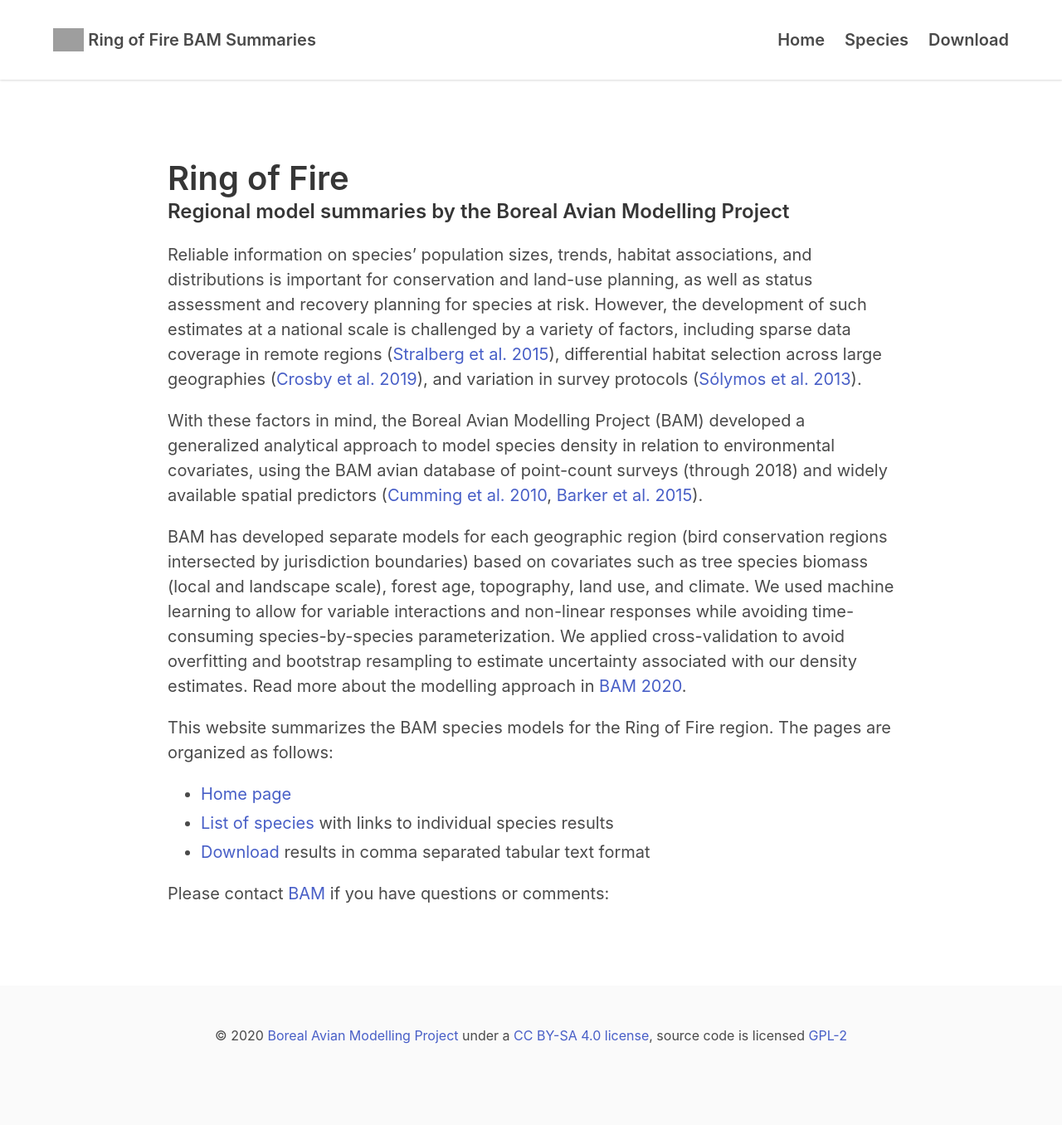
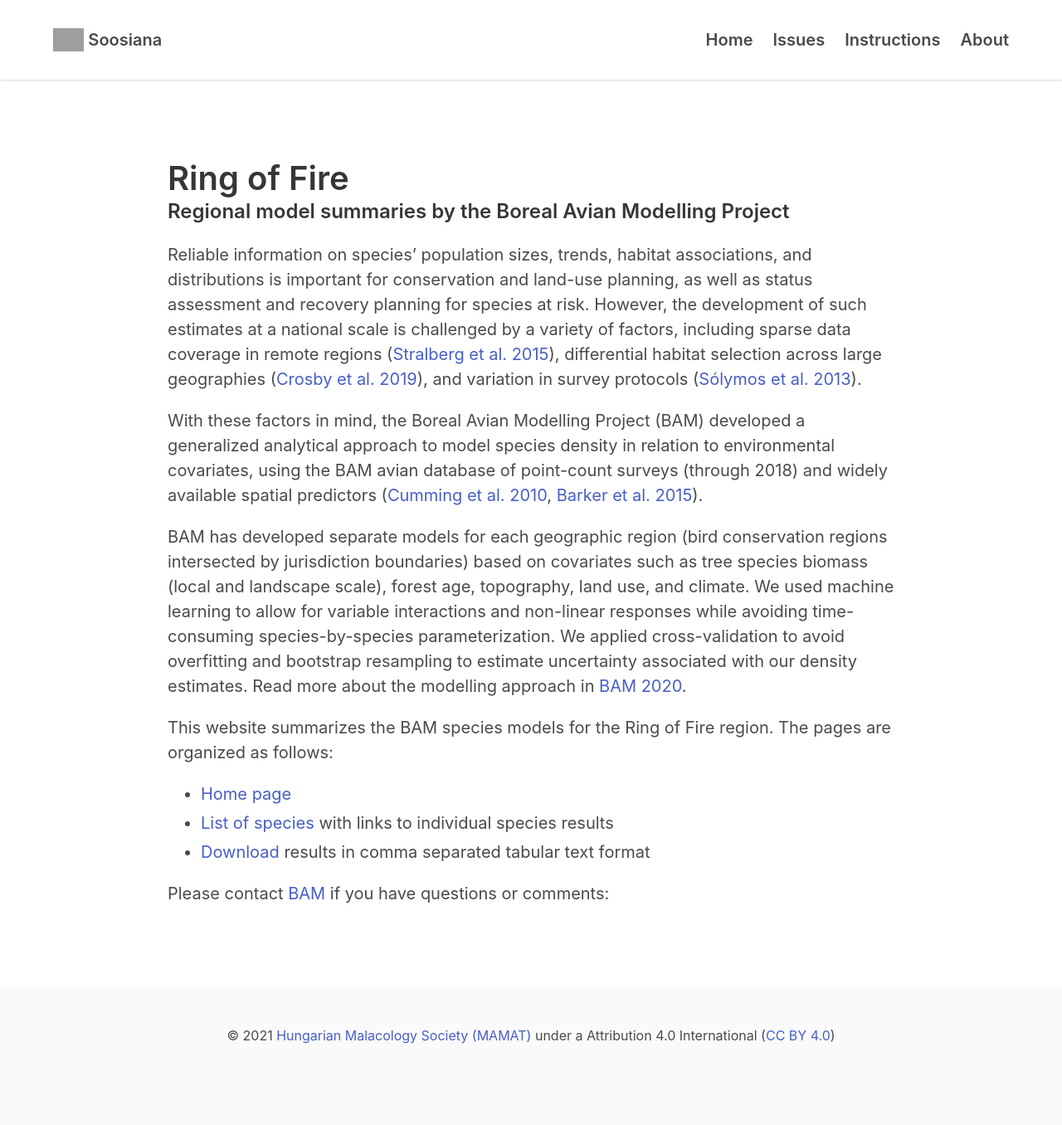
Before and after one commit to borealbirds/ring-of-fire, a Jekyll site: the page built from docs/index.md, in a window 1280 px wide. Shown: the whole page at 83% size. Built offline with Jekyll 4.4.1, drawn with Linux system fonts in a browser that asks for light colours; our own code applies the rules of GitHub Pages for plain Markdown files.

Commit message:
Update default.html

```diff
--- a/docs/_layouts/default.html
+++ b/docs/_layouts/default.html
@@ -60,24 +60,25 @@
         font-size: 0.8rem;
       }
     </style>
+    <script src="https://cdn.jsdelivr.net/gh/alpinejs/alpine@v2.8.0/dist/alpine.min.js" defer></script>
   </head>
 
   <body>
     <!-- START NAV -->
-    <nav class="navbar">
+    <nav class="navbar" x-data="{ openNav: false }">
       <div class="container">
         <div class="navbar-brand">
           <a class="navbar-item is-size-5 has-text-weight-semibold" href="{{ site.baseurl }}">
-            <img src="https://borealbirds.github.io/logo.svg" alt="Logo" />
-            &nbsp;Ring of Fire BAM Summaries
+            <img src="{{ site.baseurl }}/images/soosiana-logo.svg" alt="Logo" />
+            &nbsp;Soosiana
           </a>
-          <span class="navbar-burger burger" data-target="navbarMenu">
-            <span></span>
-            <span></span>
-            <span></span>
-          </span>
+          <a role="button" class="navbar-burger burger" aria-label="menu" aria-expanded="false" data-target="navMenu" :class="{ 'is-active': openNav }" x-on:click="openNav = !openNav">
+            <span aria-hidden="true"></span>
+            <span aria-hidden="true"></span>
+            <span aria-hidden="true"></span>
+          </a>
         </div>
-        <div id="navbarMenu" class="navbar-menu">
+        <div id="navbarMenu" class="navbar-menu" :class="{ 'is-active': openNav }">
           <div class="navbar-end">
             <a
               class="navbar-item is-size-5 has-text-weight-semibold"
@@ -87,15 +88,21 @@
             </a>
             <a
               class="navbar-item is-size-5 has-text-weight-semibold"
-              href="{{ site.baseurl }}/species/"
+              href="{{ site.baseurl }}/issues/"
             >
-              Species
+              Issues
             </a>
             <a
               class="navbar-item is-size-5 has-text-weight-semibold"
-              href="{{ site.baseurl }}/download/"
+              href="{{ site.baseurl }}/instructions/"
             >
-              Download
+              Instructions
+            </a>
+            <a
+              class="navbar-item is-size-5 has-text-weight-semibold"
+              href="{{ site.baseurl }}/about/"
+            >
+              About
             </a>
           </div>
         </div>
@@ -126,15 +133,13 @@
     <footer class="footer">
       <div class="content has-text-centered">
         <p>
-          &copy; 2020
-          <a href="https://borealbirds.ualberta.ca/"
-            >Boreal Avian Modelling Project</a
+          &copy; 2021
+          <a href="https://mamat.hu/"
+            >Hungarian Malacology Society (MAMAT)</a
           >
-          under a
-          <a href="https://creativecommons.org/licenses/by-sa/4.0/"
-            >CC BY-SA 4.0 license</a
-          >, source code is licensed
-          <a href="https://opensource.org/licenses/GPL-2.0">GPL-2</a>
+          under a Attribution 4.0 International
+          (<a href="https://creativecommons.org/licenses/by/4.0/"
+            >CC BY 4.0</a>)
         </p>
       </div>
     </footer>
```
